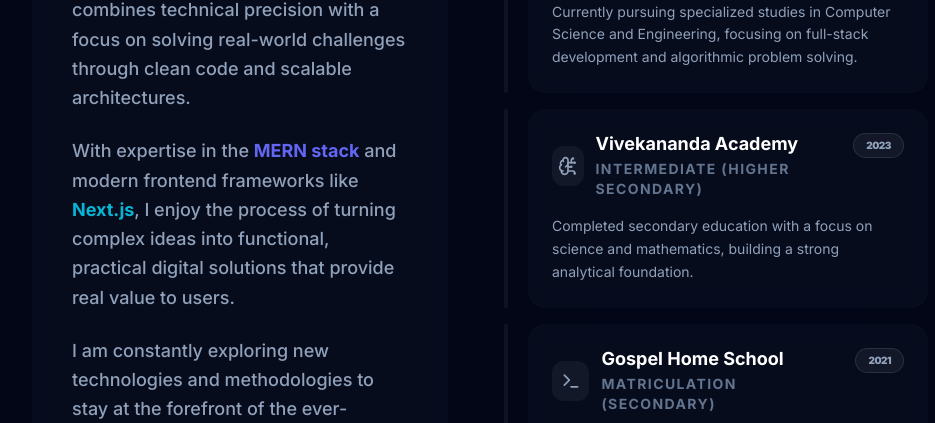
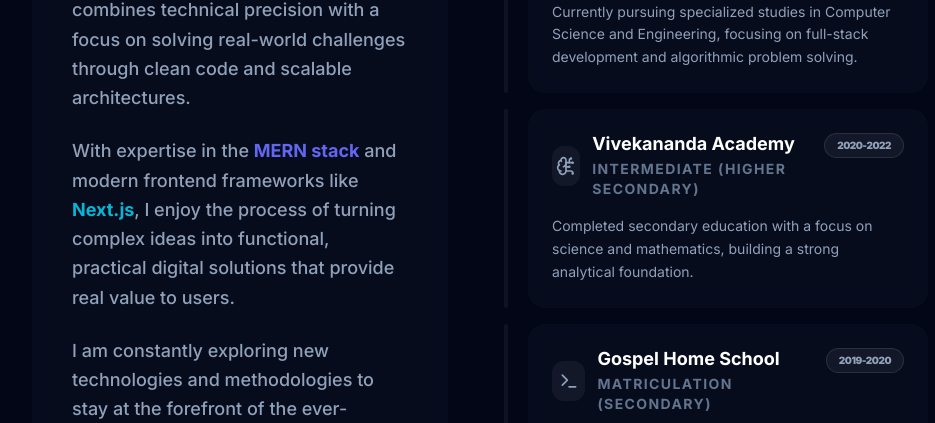
Before and after one commit to SaptarshiBB/portfolio, a React (Vite) app: page / in a window 1280 px wide. Shown: the part 1378-1801 px from the top of the page, without its empty margins (160-1095 px from the left). Built offline with nearby package versions, Linux system fonts and the light colour scheme.

Commit message:
Update education periods in AboutSection component

```diff
--- a/src/components/AboutSection.jsx
+++ b/src/components/AboutSection.jsx
@@ -16,14 +16,14 @@ export default function AboutSection() {
     {
       school: 'Vivekananda Academy',
       degree: 'Intermediate (Higher Secondary)',
-      period: '2023',
+      period: '2020-2022',
       description: 'Completed secondary education with a focus on science and mathematics, building a strong analytical foundation.',
       icon: <BrainCircuit size={20} />
     },
     {
       school: 'Gospel Home School',
       degree: 'Matriculation (Secondary)',
-      period: '2021',
+      period: '2019-2020',
       description: 'Established fundamental academic excellence and developed an early interest in computing and technology.',
       icon: <Terminal size={20} />
     }
```
